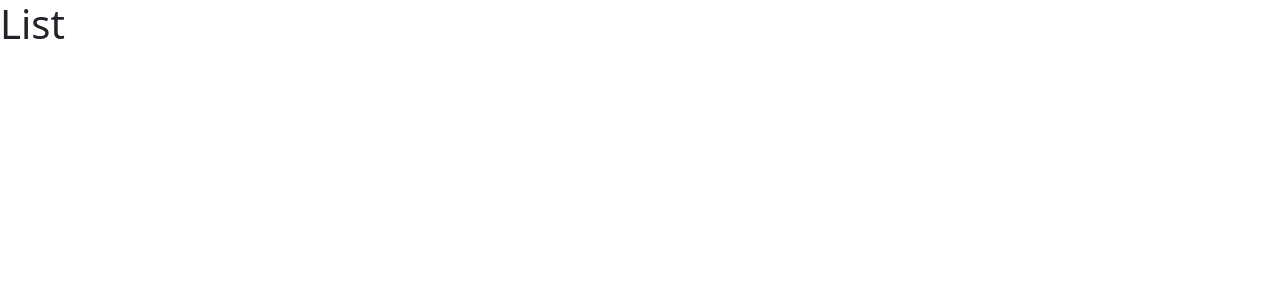
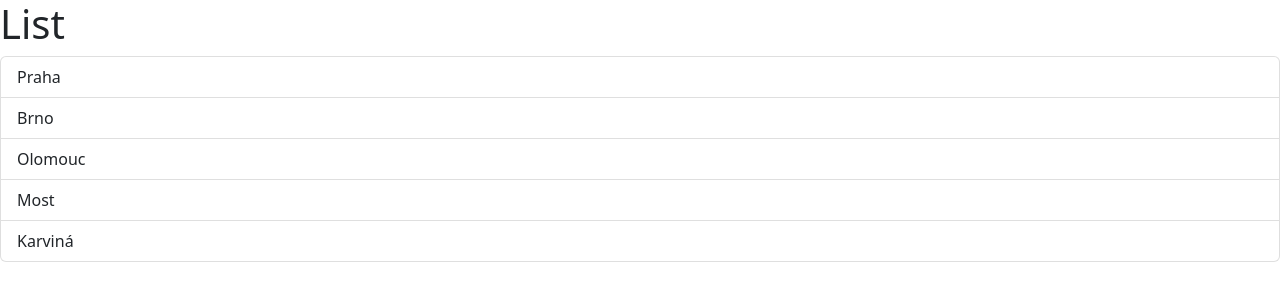
Before and after one commit to Endjyak/react-tutorial, a React (Vite) app in the folder react-app/: page / in a window 1280 px wide. Shown: the top 300 px of the page. Built offline with nearby package versions, Linux system fonts and the light colour scheme.

Commit message:
Managing state

```diff
--- a/react-app/src/components/ListGroup.tsx
+++ b/react-app/src/components/ListGroup.tsx
@@ -1,15 +1,28 @@
+import { useState } from "react";
+
 function ListGroup() {
   let items = ["Praha", "Brno", "Olomouc", "Most", "Karviná"];
-  items = [];
-
-  items.map((item) => <li>{item}</li>);
+  // Hook
+  const [selectedIndex, setSelectedIndex] = useState(-1);
   return (
     <>
       <h1>List</h1>
       {items.length === 0 && <p></p>}
       <ul className="list-group">
-        {items.map((item) => (
-          <li key={item}>{item}</li>
+        {items.map((item, index) => (
+          <li
+            className={
+              selectedIndex === index
+                ? "list-group-item active"
+                : "list-group-item"
+            }
+            key={item}
+            onClick={() => {
+              setSelectedIndex(index);
+            }}
+          >
+            {item}
+          </li>
         ))}
       </ul>
     </>
```
